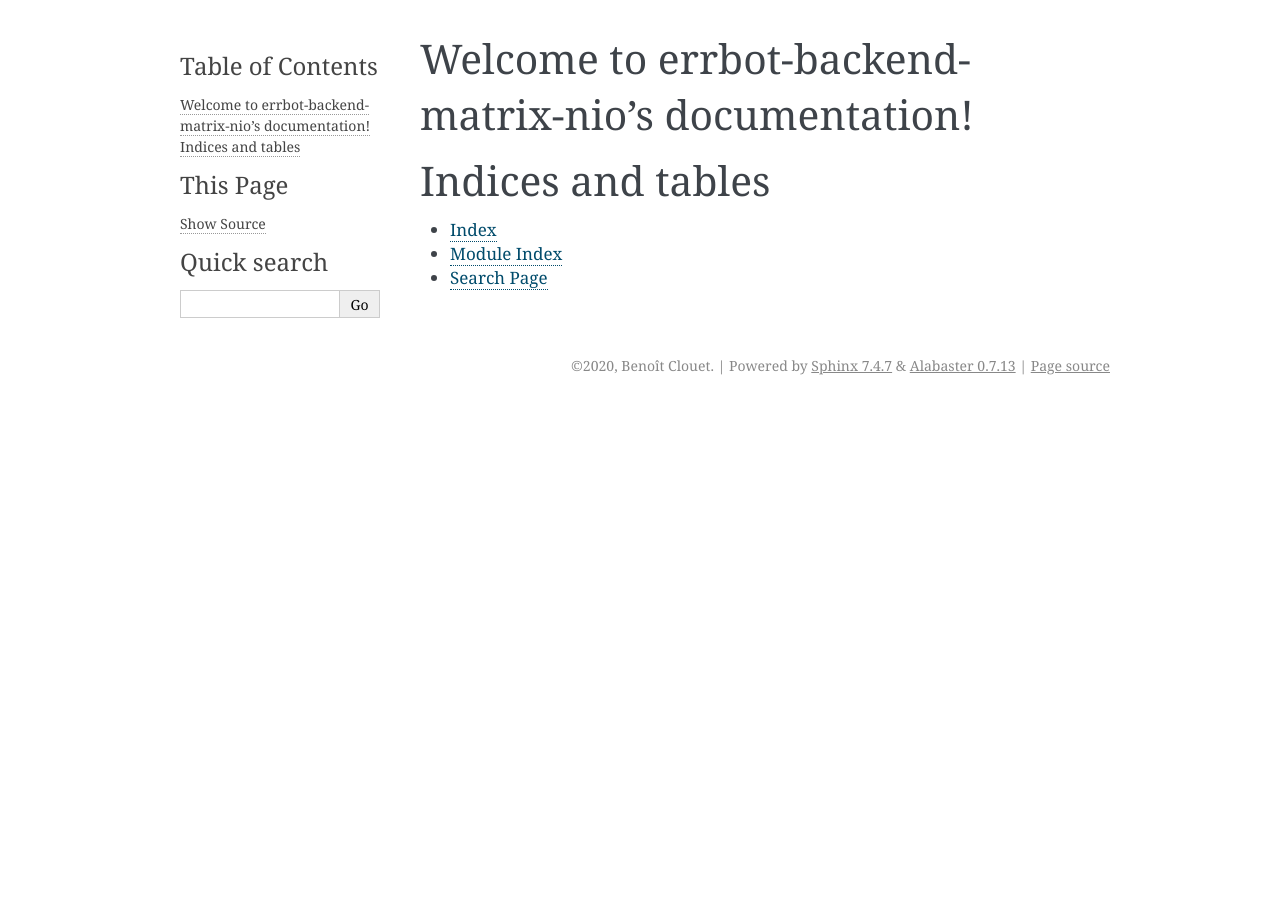
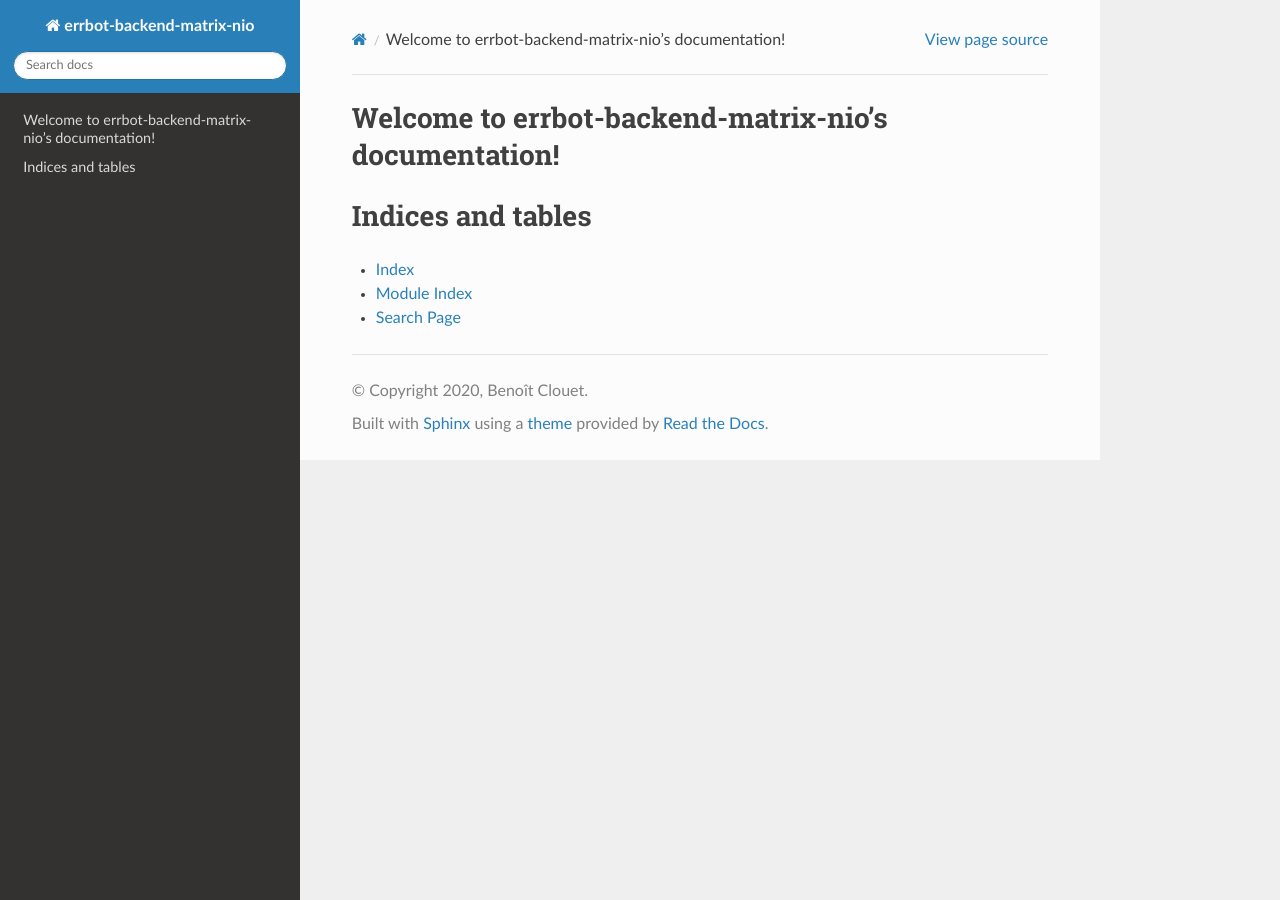
Before and after one commit to clouetb/errbot-backend-matrix-nio, a Sphinx documentation site: the page built from doc/index.rst, in a window 1280 px wide. Built offline with Sphinx 7.4.7 and the Read the Docs theme 2.0.0, drawn with Linux system fonts in a browser that asks for light colours; some of the changed lines change nothing that is shown.

Commit message:
Initialized conf.py

```diff
--- a/doc/conf.py
+++ b/doc/conf.py
@@ -28,7 +28,16 @@ author = 'Benoît Clouet'
 # extensions coming with Sphinx (named 'sphinx.ext.*') or your custom
 # ones.
 extensions = [
+    'sphinx.ext.autodoc',
+    'sphinx.ext.doctest',
+    'sphinx.ext.coverage',
+    'sphinx.ext.viewcode',
+    'sphinx.ext.githubpages',
+    'sphinx.ext.napoleon',
+    'm2r',
 ]
+
+source_suffix = ['.rst', '.md']
 
 # Add any paths that contain templates here, relative to this directory.
 templates_path = ['_templates']
@@ -44,7 +53,7 @@ exclude_patterns = ['_build', 'Thumbs.db', '.DS_Store']
 # The theme to use for HTML and HTML Help pages.  See the documentation for
 # a list of builtin themes.
 #
-html_theme = 'alabaster'
+html_theme = 'sphinx_rtd_theme'
 
 # Add any paths that contain custom static files (such as style sheets) here,
 # relative to this directory. They are copied after the builtin static files,
```
